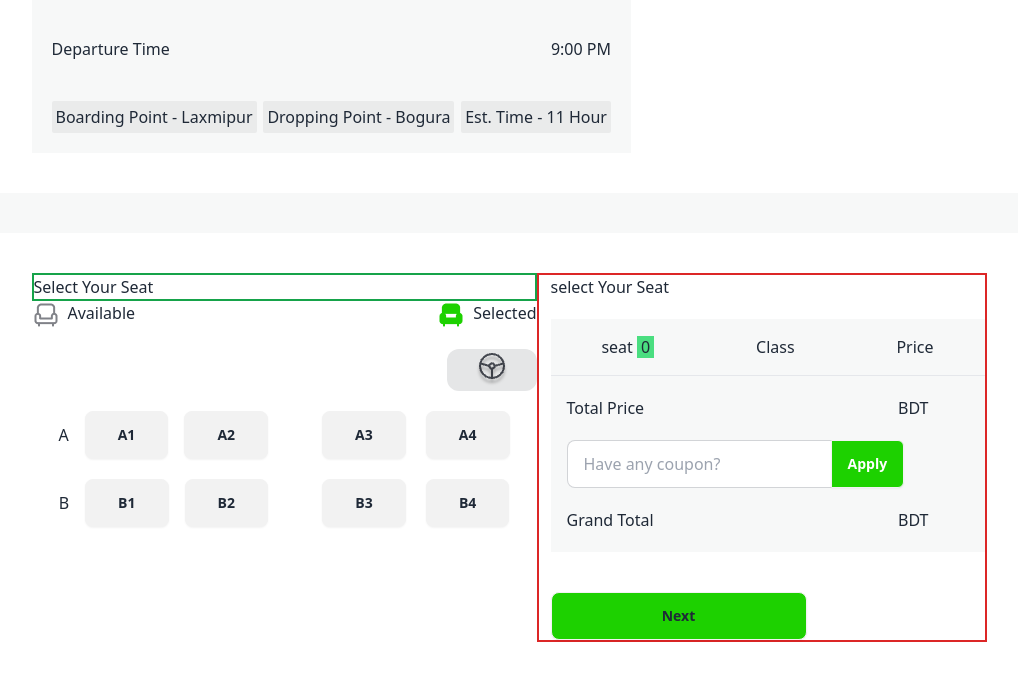
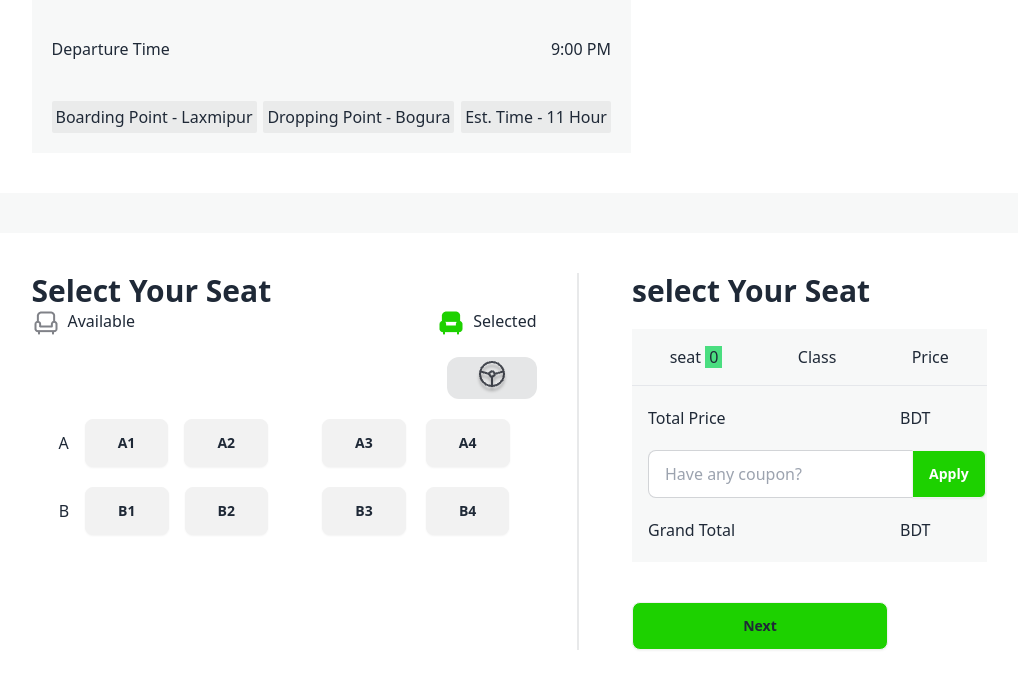
Before and after one commit to masud467/Smart-ticketing-assignment-5, a plain HTML site: page index.html in a window 1280 px wide. Shown: the part 1672-2360 px from the top of the page, without its empty margins (131-1149 px from the left). Drawn offline with nearby package versions, Linux system fonts and the light colour scheme.

Commit message:
added the responsive website

```diff
--- a/index.html
+++ b/index.html
@@ -8,7 +8,7 @@
     <script src="https://cdn.tailwindcss.com"></script>
     <link rel="stylesheet" href="styles/style.css">
 </head>
-<body class=" w-[1171px] mx-auto">
+<body class=" lg:w-[1171px] mx-auto">
     <section id="home-section">
          <!-- header section -->
     <header>
@@ -60,7 +60,7 @@
         <!-- offers OR coupon code section -->
         <section class="mt-20">
             <h1 class="text-center text-5xl font-bold">Best offers for you</h1>
-            <section class="flex justify-between mt-7">
+            <section class="flex flex-col lg:justify-between lg:flex-row mt-7">
                 <section class=" bg-[#FFBF0F] flex gap-28 p-8 rounded-3xl">
                     <div>
                        <h3 class="text-4xl font-extrabold">15% OFF</h3>
@@ -96,7 +96,7 @@
                     <h4 class="text-4xl font-bold">P.H Paribahan</h4>
                     <p>Yes, you can run unit tests and view the results directly within the app. The integrated testing features allow for a streamlined .</p>
                 </div>
-                <div class="bg-[#FFFFFF] flex justify-between w-[1035px] mx-auto p-10">
+                <div class="bg-[#FFFFFF] flex flex-col lg:flex-row lg:justify-between lg:w-[1035px] mx-auto p-10">
                     <div>
                         <div class="flex gap-36 items-center ">
 
@@ -131,12 +131,12 @@
             </section>
             <!-- seat info -->
             <section class="mt-10">
-                <div class="bg-[#FFFFFF] w-[1035px] mx-auto p-10 flex justify-between">
+                <div class="bg-[#FFFFFF] lg:w-[1035px] mx-auto p-10 flex flex-col lg:flex-row lg:justify-between gap-x-5">
                     <div>
                         <!-- seat selection section -->
                         <div>
-                            <div class="border-2 border-green-600 w-[505px]">
-                                <h4>Select Your Seat</h4>
+                            <div class=" w-[505px]">
+                                <h4 class="text-3xl font-extrabold">Select Your Seat</h4>
                             </div>
                             <div class="flex justify-between">
                                 <div class="flex gap-2">
@@ -276,9 +276,10 @@
                             </div>
                         </div>
                     </div>
+                    <div class="divider lg:divider-horizontal"></div>
                     <!-- seat price section -->
-                    <div class="border-2 border-red-600 w-[505px] pl-3 space-y-5  ">
-                        <h4>select Your Seat</h4>
+                    <div class=" w-[505px] pl-3 space-y-5">
+                        <h4 class="text-3xl font-extrabold">select Your Seat</h4>
                        <div class="bg-[#F7F8F8]">
                            <div class="flex justify-around py-4">
                                 <div>
@@ -330,7 +331,7 @@
     </main>
     </section>
     <section class="bg-[#F7F8F8]">
-        <section id="final-section" class="bg-[#FFFFFF] w-[718px] mx-auto p-10 mt-10 text-center flex-1 justify-center items-center space-y-5 rounded-xl hidden">
+        <section id="final-section" class="bg-[#FFFFFF] lg:w-[718px] mx-auto p-10 mt-10 text-center flex-1 justify-center items-center space-y-5 rounded-xl hidden">
             <img class="mx-auto" src="images/success.png" alt="">
             <p class="text-2xl font-bold text-green-500">SUCCESS</p>
             <p  class="font-semibold">Thank you for Booking Our Bus Seats. We are working hard to find the best service and deals for you</p>
```
